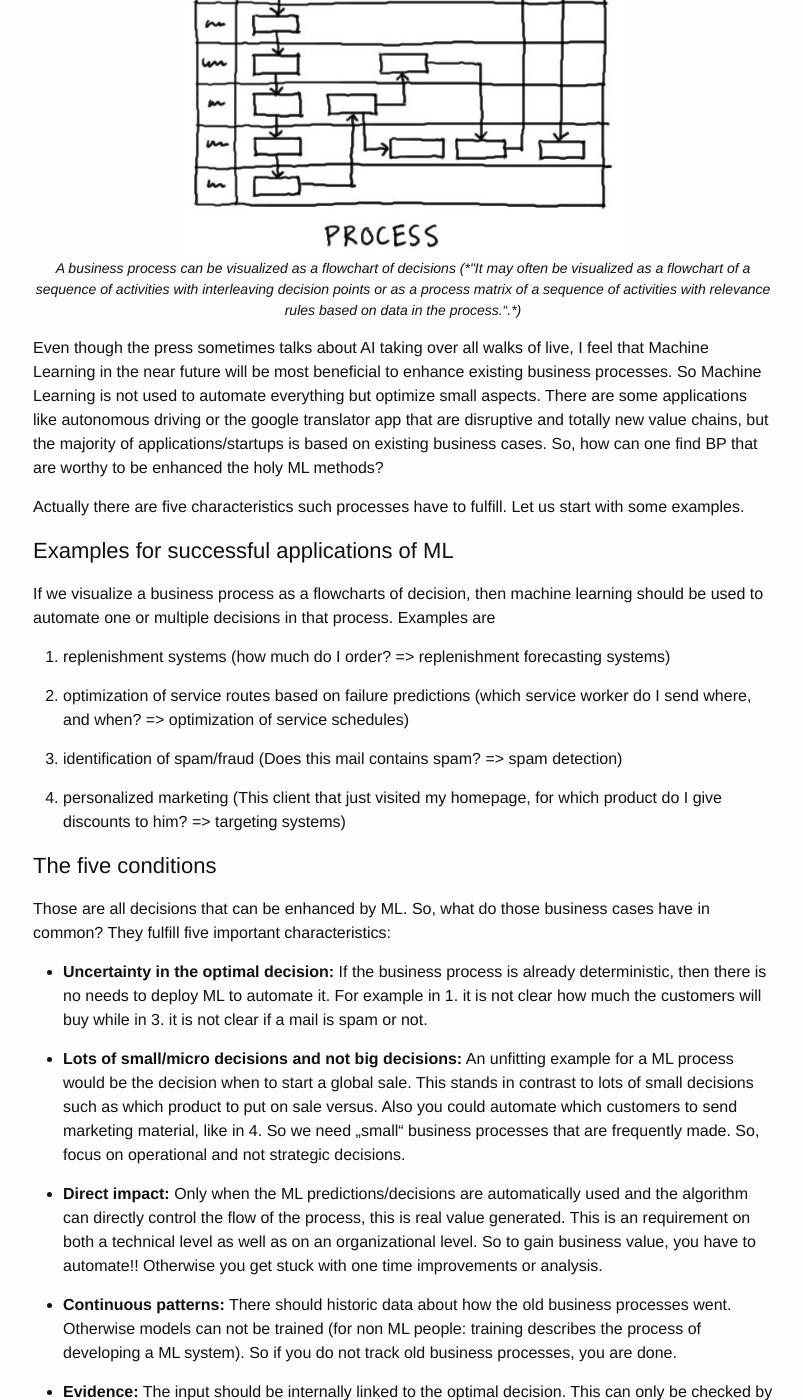
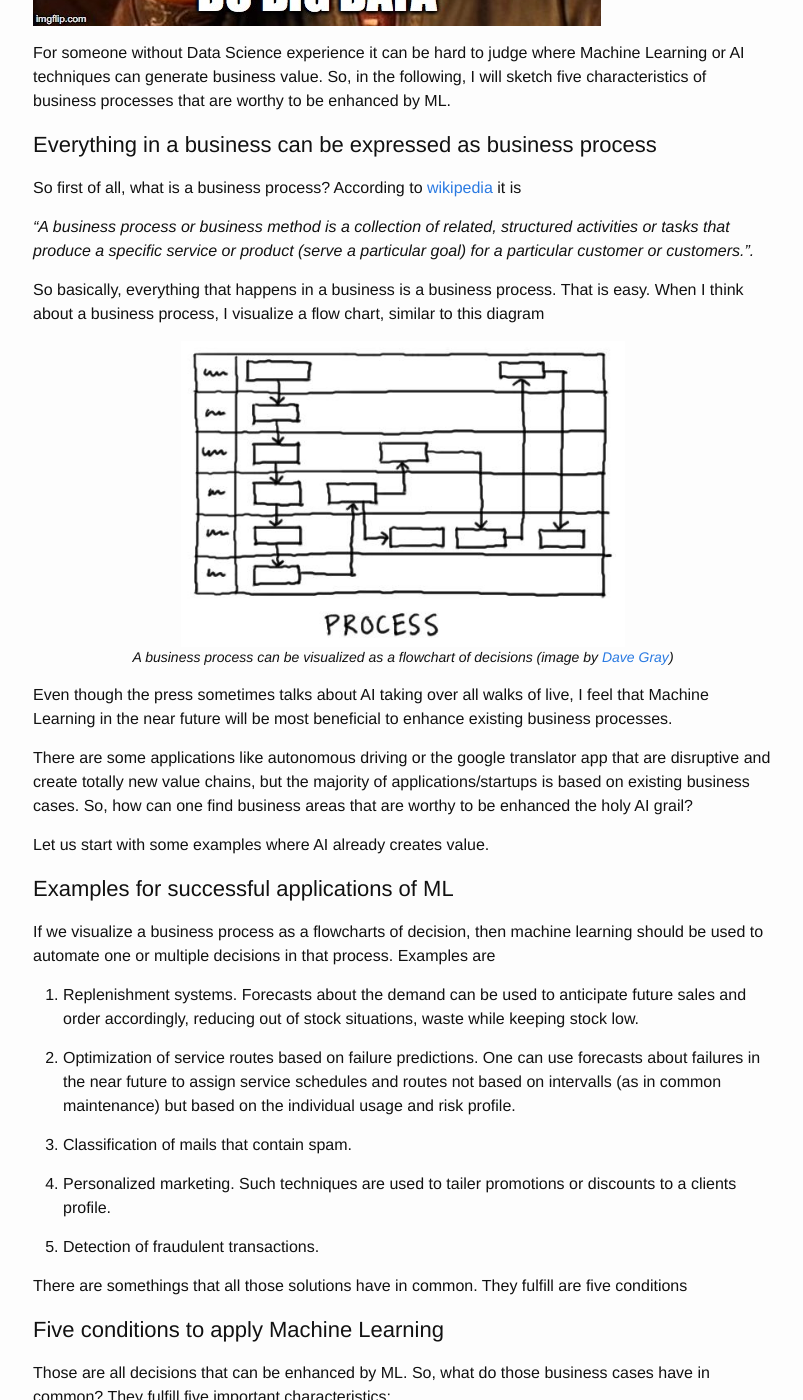
Before and after one commit to MaxBenChrist/MaxBenChrist.github.io, a Jekyll site: the page built from _posts/2017-05-20-five-aspects-ml-business-processes.markdown, in a window 1280 px wide and 1400 px high, scrolled down 1086 px. Shown: the whole window, without its empty margins (237-1040 px from the left). Built offline with Jekyll 4.4.1, drawn with Linux system fonts in a browser that asks for light colours; nearby versions of some CDN libraries; comment, search, counter and statistics services are not loaded; some of the changed text lies outside the part shown.

Commit message:
pass over 5 challenge blogpost

```diff
--- a/_posts/2017-05-20-five-aspects-ml-business-processes.markdown
+++ b/_posts/2017-05-20-five-aspects-ml-business-processes.markdown
@@ -7,13 +7,17 @@
 tldr: Judging if machine learning can enhance your business is hard. I will show five key aspects of business processes that are suitable to be enhanced by Machine Learning.
 ---
 
-__TLDR: Judging if machine learning can enhance your business is hard. I will show five key aspects of business processes that are suitable to be enhanced by Machine Learning.__
+__TLDR: Judging if machine learning can enhance your business is hard. I will show five checkpoints to enhance your business by Machine Learning.__
 
 ---
 <br>
 
 
-As the buzzwords Big Data, Artificial Intelligence, Machine Learning and Data Science are on everybody lips, I am more and more often approached by friends to discuss the potential of Machine Learning for their line of work. For somebody without Data Science experience it can be hard to judge where Machine Learning or AI techniques can generate business value. So, in the following, I will sketch five characteristics of business processes that are worthy to be enhanced by ML.
+As the buzzwords Big Data, Artificial Intelligence, Machine Learning and Data Science are on everybody lips, I am more and more often approached by friends to discuss the potential of Machine Learning for their line of work.
+
+![One does not simply do Big Data](/images/20170520_one_does_not_simply_do_big_data.jpg){:rel="nofollow"}
+
+For someone without Data Science experience it can be hard to judge where Machine Learning or AI techniques can generate business value. So, in the following, I will sketch five characteristics of business processes that are worthy to be enhanced by ML.
 
 ### Everything in a business can be expressed as business process
 
@@ -21,57 +25,65 @@
 
 *"A business process or business method is a collection of related, structured activities or tasks that produce a specific service or product (serve a particular goal) for a particular customer or customers.".*
 
-So basically, everything that happens in a business is a business process. When I think about a business process, I visualize a flow chart, similar to this diagram
+So basically, everything that happens in a business is a business process. That is easy. When I think about a business process, I visualize a flow chart, similar to this diagram
 
 <figure>
 <center>
   <img src="/images/20170514_businessprocess.png" alt="Diagram of a business process" style="width: 60%;"/>
-  <figcaption> <i> A business process can be visualized as a flowchart of decisions (*"It may often be visualized as a flowchart of a sequence of activities with interleaving decision points or as a process matrix of a sequence of activities with relevance rules based on data in the process.“.*) </i></figcaption>
+  <figcaption> <i> A business process can be visualized as a flowchart of decisions
+(image by <a href="https://www.flickr.com/photos/davegray/5630708345" rel="nofollow">Dave Gray</a>)
+</i></figcaption>
   </center>
 </figure>
 
-Even though the press sometimes talks about AI taking over all walks of live, I feel that Machine Learning in the near future will be most beneficial to enhance existing business processes. So Machine Learning is not used to automate everything but optimize small aspects. There are some applications like autonomous driving or the google translator app that are disruptive and totally new value chains, but the majority of applications/startups is based on existing business cases. So, how can one find BP that are worthy to be enhanced the holy ML methods?
+Even though the press sometimes talks about AI taking over all walks of live, I feel that Machine Learning in the near future will be most beneficial to enhance existing business processes.
 
-Actually there are five characteristics such processes have to fulfill. Let us start with some examples.
+There are some applications like autonomous driving or the google translator app that are disruptive and create totally new value chains, but the majority of applications/startups is based on existing business cases. So, how can one find business areas that are worthy to be enhanced the holy AI grail?
+
+Let us start with some examples where AI already creates value.
 
 ### Examples for successful applications of ML
 
 If we visualize a business process as a flowcharts of decision, then machine learning should be used to automate one or multiple decisions in that process. Examples are
 
-1.    replenishment systems (how much do I order? => replenishment forecasting systems)
+1.    Replenishment systems. Forecasts about the demand can be used to anticipate future sales and order accordingly, reducing out of stock situations, waste while keeping stock low.
 
-2.    optimization of service routes based on failure predictions (which service worker do I send where, and when? => optimization of service schedules)
+2.    Optimization of service routes based on failure predictions. One can use forecasts about failures in the near future to assign service schedules and routes not based on intervalls (as in common maintenance) but based on the individual usage and risk profile.
 
-3.    identification of spam/fraud (Does this mail contains spam? => spam detection)
+3.    Classification of mails that contain spam.
 
-4.     personalized marketing (This client that just visited my homepage, for which product do I give discounts to him? => targeting systems)
+4.    Personalized marketing. Such techniques are used to tailer promotions or discounts to a clients profile.
 
-### The five conditions
+5.    Detection of fraudulent transactions.
+
+There are somethings that all those solutions have in common. They fulfill are five conditions
+
+### Five conditions to apply Machine Learning
 
 Those are all decisions that can be enhanced by ML. So, what do those business cases have in common? They fulfill five important characteristics:
 
-*    **Uncertainty in the optimal decision:** If the business process is already deterministic, then there is no needs to deploy ML to automate it. For example in 1. it is not clear how much the customers will buy while in 3. it is not clear if a mail is spam or not.
+**Uncertainty in the optimal decision:** If the business process is already deterministic, then there is no needs to deploy ML to automate it. For example in 1. it is not clear how much the customers will buy while in 3. it is not clear if a mail is spam or not.
 
-*     **Lots of small/micro decisions and not big decisions:** An unfitting example for a ML process would be the decision when to start a global sale. This stands in contrast to lots of small decisions such as which product to put on sale versus. Also you could automate which customers to send marketing material, like in 4. So we need „small“ business processes that are frequently made. So, focus on operational and not strategic decisions.
+**Lots of small/micro decisions and not big decisions:** An unfitting example for a ML process would be the decision when to start a global sale. This stands in contrast to lots of small decisions such as which product to put on sale versus. Also you could automate which customers to send marketing material, like in 4. So we need „small“ business processes that are frequently made. So, focus on operational and not strategic decisions.
 
-*    **Direct impact:** Only when the ML predictions/decisions are automatically used and the algorithm can directly control the flow of the process, this is real value generated. This is an requirement on both a technical level as well as on an organizational level. So to gain business value, you have to automate!! Otherwise you get stuck with one time improvements or analysis.
+**Direct impact:** Only when the ML predictions/decisions are automatically used and the algorithm can directly control the flow of the process, this is real value generated. This is an requirement on both a technical level as well as on an organizational level. So to gain business value, you have to automate!! Otherwise you get stuck with one time improvements or analysis.
 
-*    **Continuous patterns:** There should historic data about how the old business processes went. Otherwise models can not be trained (for non ML people: training  describes the process of developing a ML system). So if you do not track old business processes, you are done.
+**Continuous patterns:** There should historic data about how the old business processes went. Otherwise models can not be trained (for non ML people: training  describes the process of developing a ML system). So if you do not track old business processes, you are done.
 
-* **Evidence:** The input should be internally linked to the optimal decision. This can only be checked by analyzing the data. For example in a predictive Maintenance case, it could be that 80% of all failures are not predictable and occur spontaneous. In such a case ML can not be used to optimize the service routing like in 3. You can often only check this condition by looking at the data. So there should be a meaningful input on which the BP can be optimized. Also, it could be that very related business cases are behaving totally differently. E.g. in the case of a replenishment system, one could predict on a week bases but not on a day base.
+**Evidence:** The input should be internally linked to the optimal decision. This can only be checked by analyzing the data. For example in a predictive Maintenance case, it could be that 80% of all failures are not predictable and occur spontaneous. In such a case ML can not be used to optimize the service routing like in 3. You can often only check this condition by looking at the data. So there should be a meaningful input on which the BP can be optimized. Also, it could be that very related business cases are behaving totally differently. E.g. in the case of a replenishment system, one could predict on a week bases but not on a day base.
 
 So, checking those five conditions will give you an basic understanding if your business process can be enhanced by ML techniques.
 
 ### Of course there is more
 
-Of course there is a huge range of success factors like Change Management or Dev OPs that you also have to tackle, however those are topics for future blogposts.
+Of course there is a huge range of success factors that determine if AI will generate value for you. E.g. you need a good Change Management to accompany the revoltion, you need a platform to run your softwore on and so on.
 
 Also,
 
 *"optimizing a failing process make you only fail harder“.*
 {: style="text-align: center"}
 
-E.g. if you are still in the business of renting VHS or DVDs, I am sorry, no algorithm will help you. If your business model is seriously flawed, you are done.
+so if you are still in the business of renting VHS or DVDs, I am sorry, no algorithm will help you. If your business model is seriously flawed, no data or algorithm can save you.
 
 
 So, what do you think about those five aspects? Did I miss a key point?
```
Also changed, not shown: images/20170514_businessprocess_uncertainty.jpeg (added), images/20170520_one_does_not_simply_do_big_data.jpg (added).
